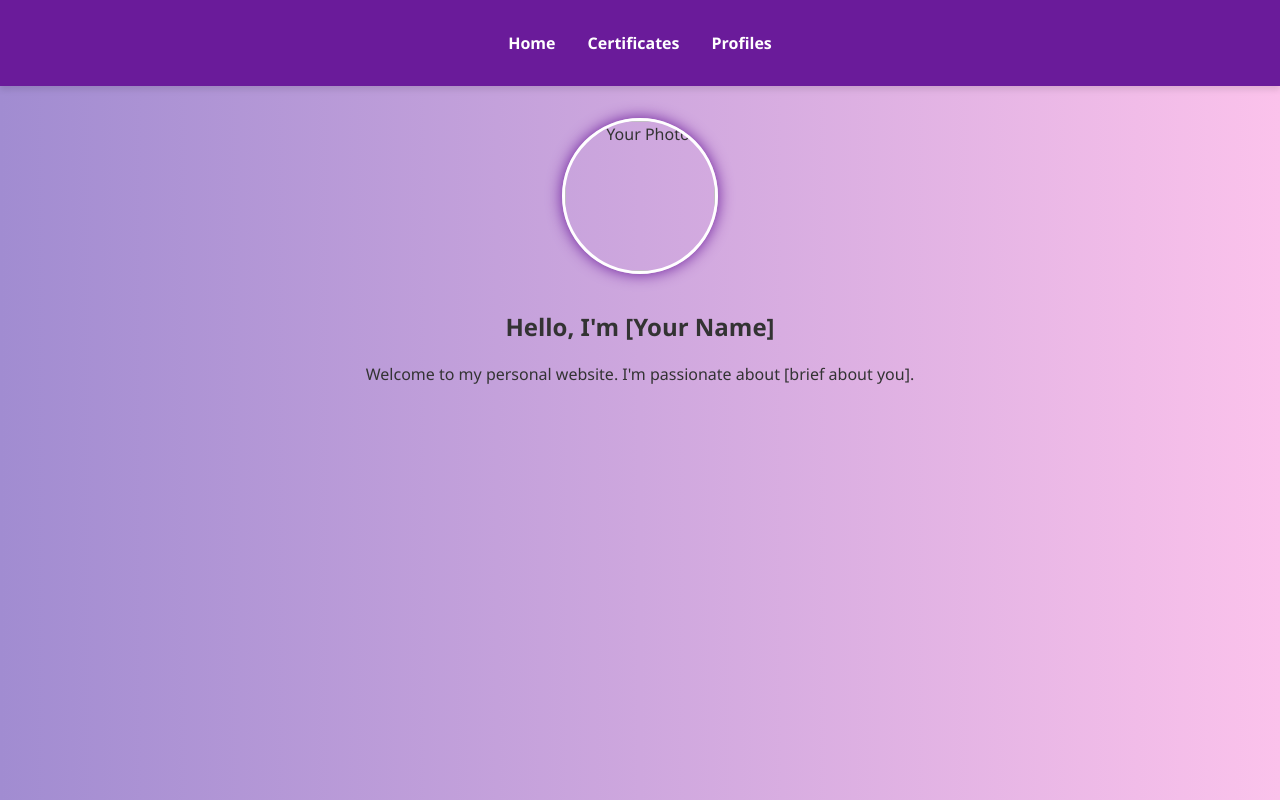
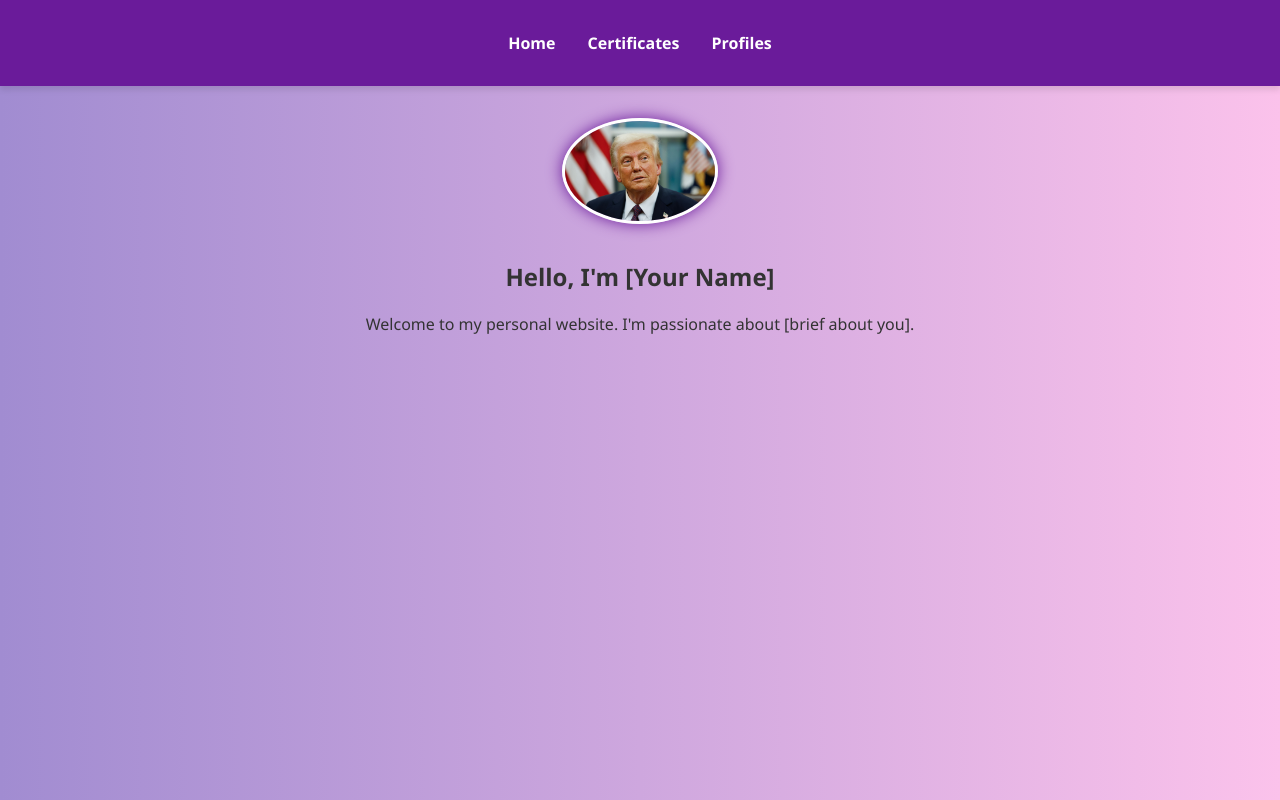
Before and after one commit to keerthana0316/profile, a plain HTML site: page personal website/index.html in a window 1280 px wide. Drawn offline with Linux system fonts and the light colour scheme.

Commit message:
Update index.html

```diff
--- a/personal website/index.html
+++ b/personal website/index.html
@@ -16,7 +16,7 @@
   </nav>
 
   <section class="home fade-in">
-    <img src="your-photo.jpeg" alt="Your Photo" class="profile-pic">
+    <img src="your-image.jpeg" alt="Your Photo" class="profile-pic">
     <h1>Hello, I'm [Your Name]</h1>
     <p>Welcome to my personal website. I'm passionate about [brief about you].</p>
   </section>
```
